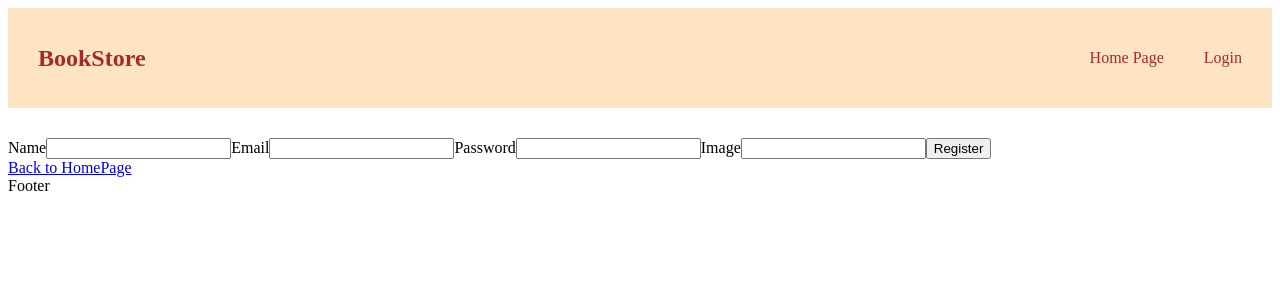
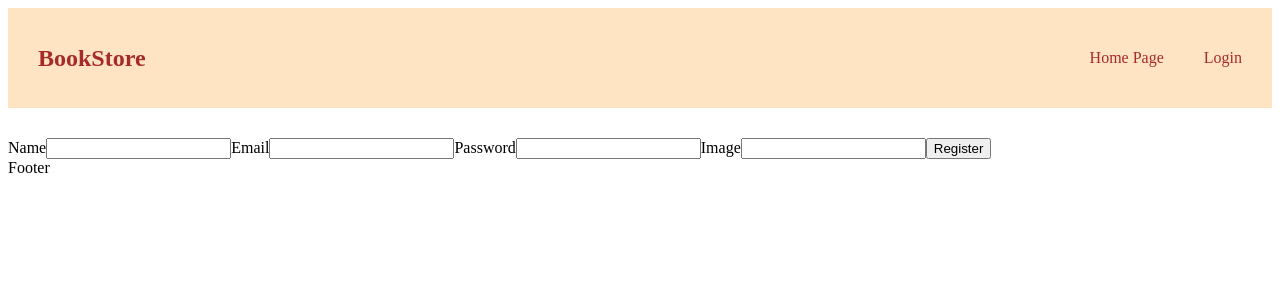
Before and after one commit to AnaCDSequeira/GroupProject-Books, a React app: page /register in a window 1280 px wide. Shown: the top 300 px of the page. Built offline with nearby package versions, Linux system fonts and the light colour scheme; the HTML template or start-up script is replaced by a standard one.

Commit message:
Delete Links back to Home Page

```diff
--- a/src/pages/BookPage/BookPage.jsx
+++ b/src/pages/BookPage/BookPage.jsx
@@ -31,7 +31,7 @@ const BookPage = (props) => {
         const requestOptions = {
             method: "DELETE",
             headers: {
-                "Authorization": localStorage.getItem(loggedIn.email),
+                Authorization: localStorage.getItem(loggedIn.email),
             },
             redirect: "follow",
         };
@@ -124,8 +124,6 @@ const BookPage = (props) => {
 
     return (
         <>
-            <Link to="/">HomePage</Link>
-
             <h1>BookPage</h1>
             <img src={bookData.book_cover} alt="" />
             <div>
--- a/src/pages/LoginPage/Login.jsx
+++ b/src/pages/LoginPage/Login.jsx
@@ -58,7 +58,6 @@ const Login = (props) => {
         </label>
         <button type="submit">Login</button>
       </form>
-      <Link to={"/"}>Back to HomePage</Link>
     </>
   );
 };
--- a/src/pages/RegisterPage/Register.jsx
+++ b/src/pages/RegisterPage/Register.jsx
@@ -2,7 +2,6 @@ import { Link } from "react-router-dom";
 
 const Register = () => {
     function handleSubmit(e) {
-
         e.preventDefault();
 
         const userData = JSON.stringify({
@@ -18,8 +17,8 @@ const Register = () => {
                 {
                     method: "POST",
                     headers: {
-            "Accept": "application/json",
-            "Content-Type": "application/json"
+                        Accept: "application/json",
+                        "Content-Type": "application/json",
                     },
                     body: userData,
                     redirect: "follow",
@@ -36,7 +35,6 @@ const Register = () => {
             }
         }
         createUser();
-
     }
 
     return (
@@ -60,7 +58,6 @@ const Register = () => {
                 </label>
                 <button type="submit">Register</button>
             </form>
-      <Link to={"/"}>Back to HomePage</Link>
         </>
     );
 };
```
Lines whose indentation alone changed are shown as unchanged.
